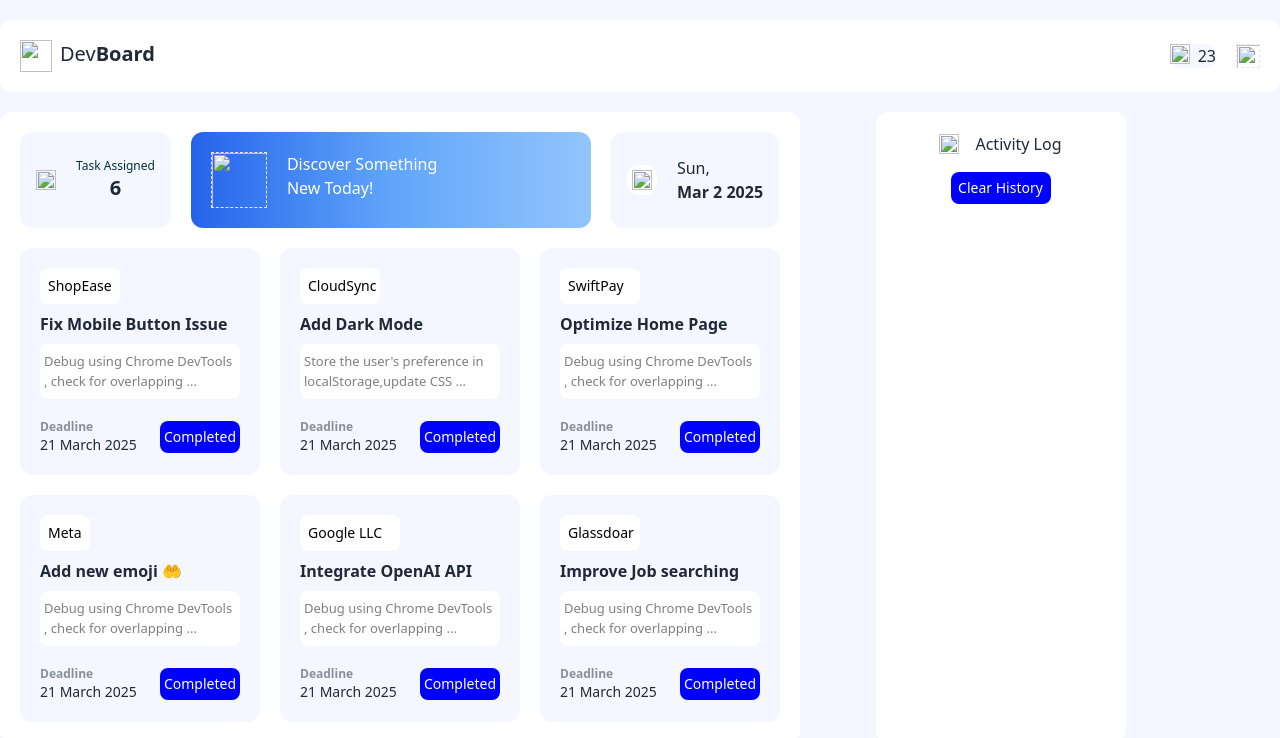
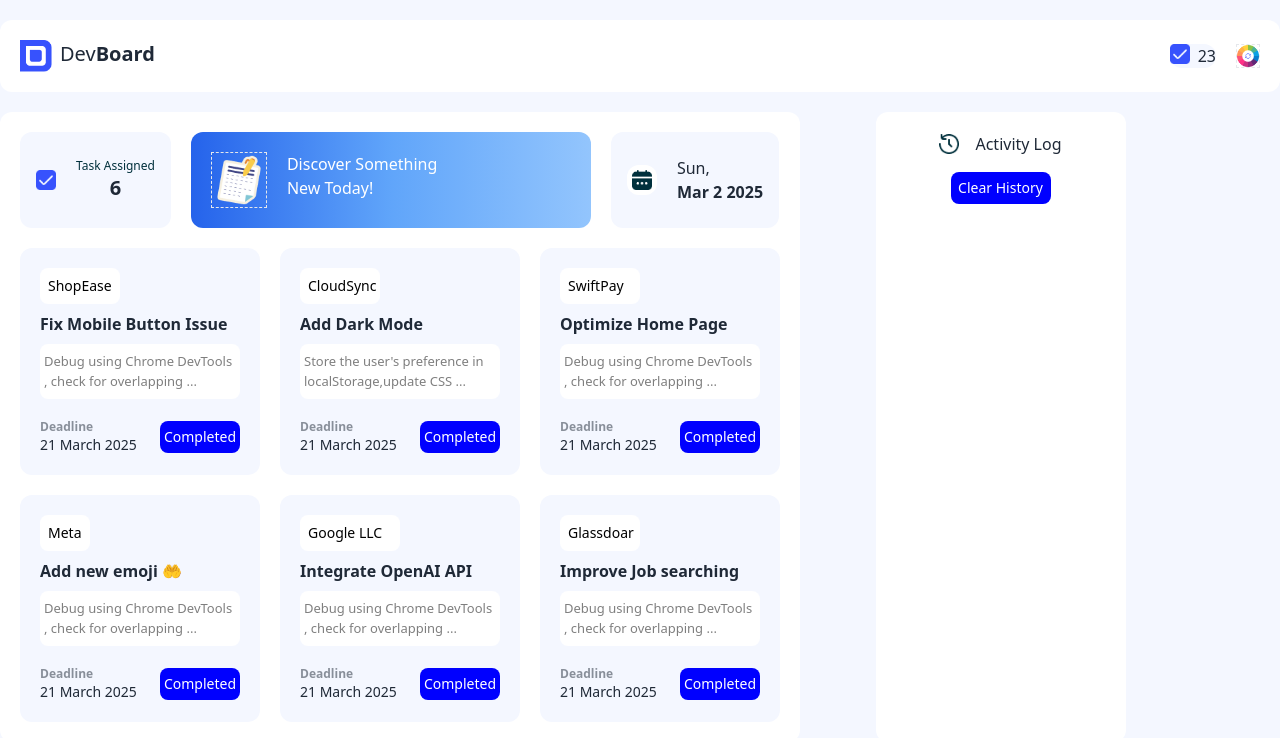
Before and after one commit to Nahinbinteazad/Assignment-5, a plain HTML site: page index.html in a window 1280 px wide. Drawn offline with nearby package versions, Linux system fonts and the light colour scheme; the site is published under a folder, as on GitHub Pages, so addresses that start at the root find nothing.

Commit message:
second commit

```diff
--- a/index.html
+++ b/index.html
@@ -25,16 +25,16 @@
     <div class="row-span-1 col-span-4 p-5 bg-[white] rounded-xl my-5 ">
         <nav class="flex justify-between items-center">
             <div class="flex gap-2">
-                <img class="h-8" src="/assets/logo.png" alt="">
+                <img class="h-8" src="assets/logo.png" alt="">
                 <p class="text-xl">Dev<span class="font-bold">Board</span></p>
             </div>
             <div class="flex gap-5">
                 <div class="bg-back rounded-xl flex gap-2 ">
-                    <img class="h-5" src="/assets/checkbox.png" alt="">
+                    <img class="h-5" src="assets/checkbox.png" alt="">
                     <p id="inc">23</p>
                 </div>
                 <div class=" ">
-                    <img id="color" class="h-6 border border-dashed" src="/assets/theme-btn.png" alt="">
+                    <img id="color" class="h-6 border border-dashed" src="assets/theme-btn.png" alt="">
                 </div>
             </div>
         </nav>
@@ -44,7 +44,7 @@
         <div class="flex gap-5">
             <div class="p-4 bg-back rounded-xl flex gap-5 text-center items-center">
                 <div>
-                    <img class="h-5" src="/assets/checkbox.png" alt="">
+                    <img class="h-5" src="assets/checkbox.png" alt="">
                 </div>
                 <div>
                     <p class="text-xs text-tex">Task Assigned</p>
@@ -52,12 +52,12 @@
                 </div>
             </div>
             <div id="dis" class="w-[400px] rounded-xl bg-gradient-to-r from-blue-600 via-blue-400 to-blue-300 p-5 flex gap-5">
-                <img class="h-14 border border-dashed" src="/assets/board.png" alt="">
+                <img class="h-14 border border-dashed" src="assets/board.png" alt="">
                 <p class="text-white">Discover Something <br> New Today!</p>
             </div>
             <div class="p-4 bg-back rounded-xl flex gap-5  items-center">
                 <div class="bg-[white] h-[30px] w-[30px] flex items-center justify-center rounded-xl ">
-                    <img class="h-5 " src="/assets/calender.png" alt="">
+                    <img class="h-5 " src="assets/calender.png" alt="">
                 </div>
                 <div class="">
                     <p id="date"></p>
@@ -193,7 +193,7 @@
         <!-- activity log -->
         <div class="flex flex-col items-center gap-4">
             <div class="flex gap-4 items-center justify-center">
-                <img class="h-5" src="/assets/activity.png" alt="">
+                <img class="h-5" src="assets/activity.png" alt="">
                 <p>Activity Log</p>
             </div>
             <div>
```
